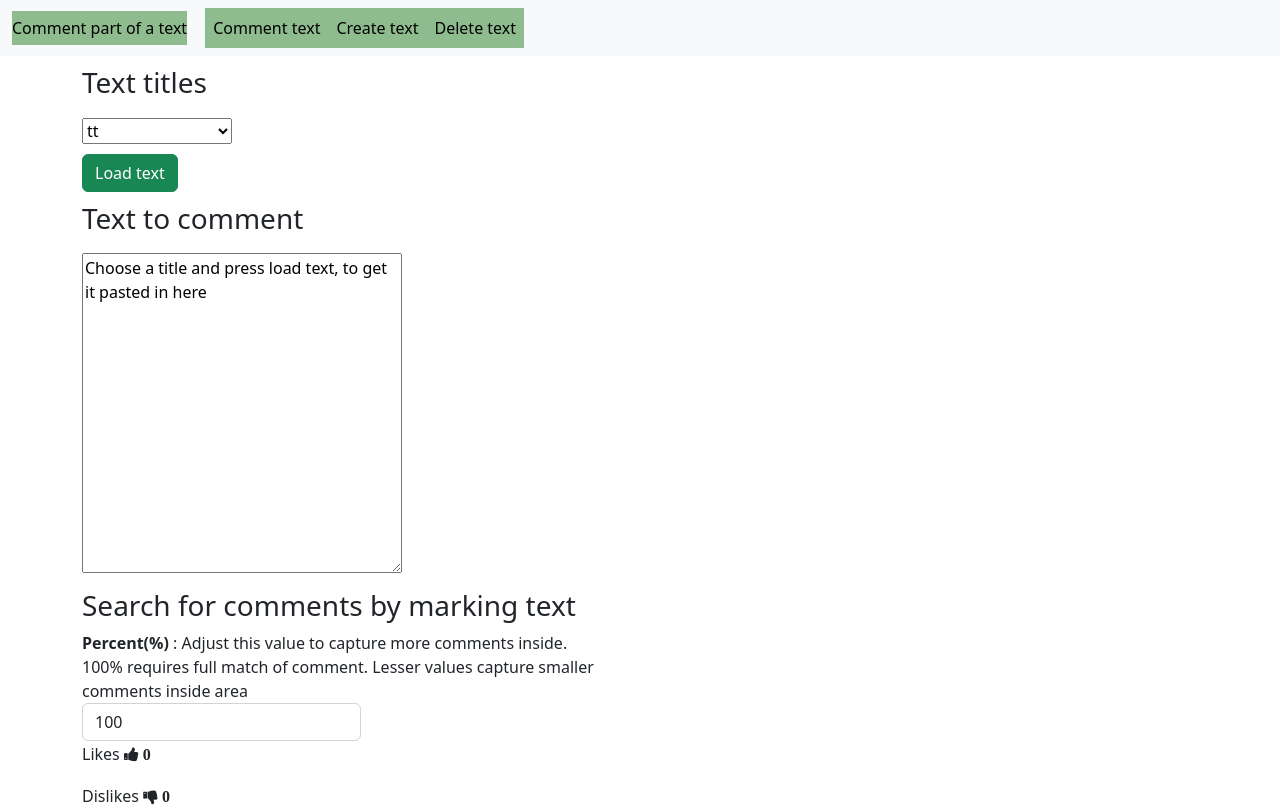
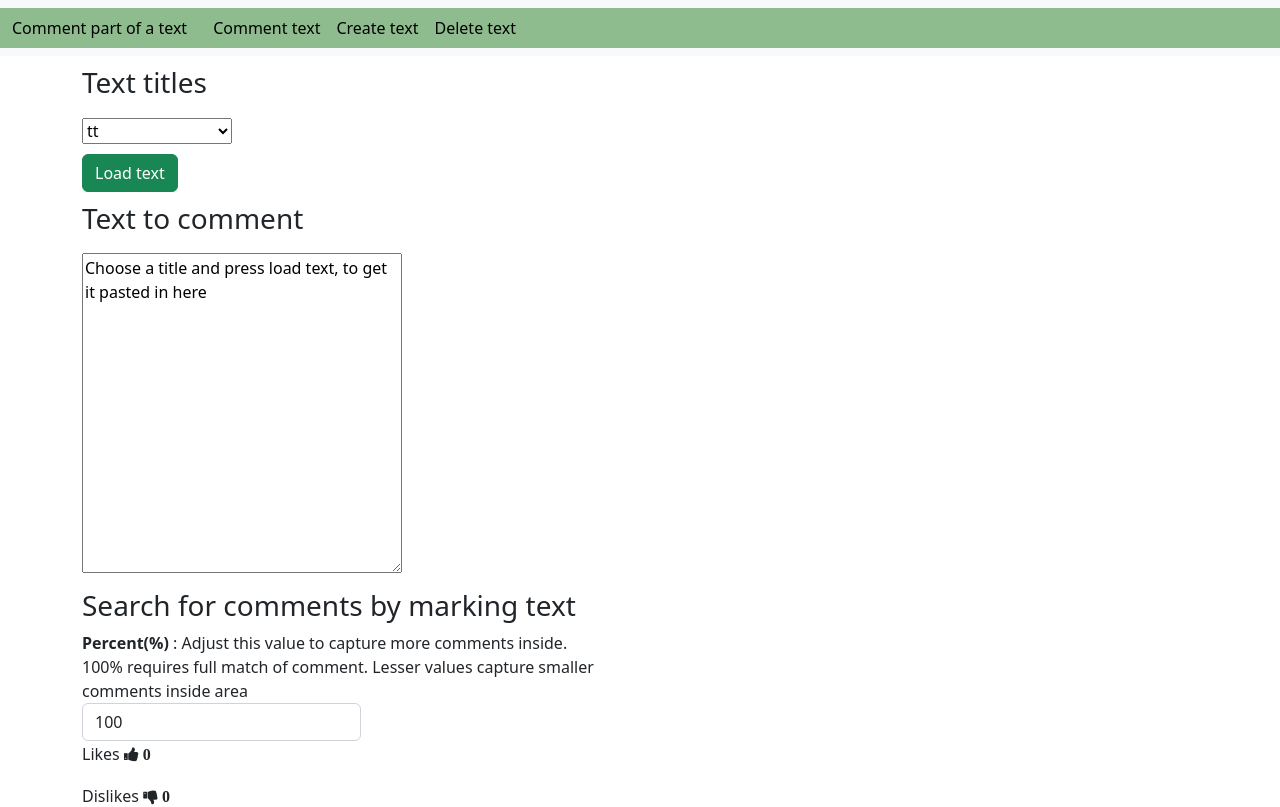
Before and after one commit to roblar997/commentTextReact, a React (Create React App) app: page / in a window 1280 px wide. Shown: the top 807 px of the page. Built offline with nearby package versions, Linux system fonts and the light colour scheme.

Commit message:
fant feilen... react style tåler ikke !important, så fjernet den. Er ok nå...

```diff
--- a/src/navbar/Navbar.jsx
+++ b/src/navbar/Navbar.jsx
@@ -8,11 +8,12 @@ export default class Navbar extends React.Component {
     render() {
         return (
             <Fragment>
+
                 <nav class="navbar navbar-expand-sm bg-light navbar-light" style={{
                     backgroundColor: 'darkseagreen !important', color: 'black !important'
-                }} ><div class="container-fluid" style={{ backgroundColor: 'darkseagreen !important', color: 'black !important' }} >
-                        <a class="navbar-brand" href="#" style={{ fontSize: '16px', backgroundColor: 'darkseagreen', color: 'black' }} >Comment part of a text</a>
-                        <button class="navbar-toggler" type="button" data-bs-toggle="collapse" data-bs-target="#collapsibleNavbar">
+                }} ><div class="container-fluid" style={{ backgroundColor: 'darkseagreen', color: 'black' }} >
+<a class="navbar-brand" href="#" style={{ fontSize: '16px', backgroundColor: 'darkseagreen', color: 'black' }} >Comment part of a text</a>
+<button class="navbar-toggler" type="button" data-bs-toggle="collapse" data-bs-target="#collapsibleNavbar">
                             <span class="navbar-toggler-icon"></span>
                         </button>
                         <div class="collapse navbar-collapse" id="collapsibleNavbar">
```
